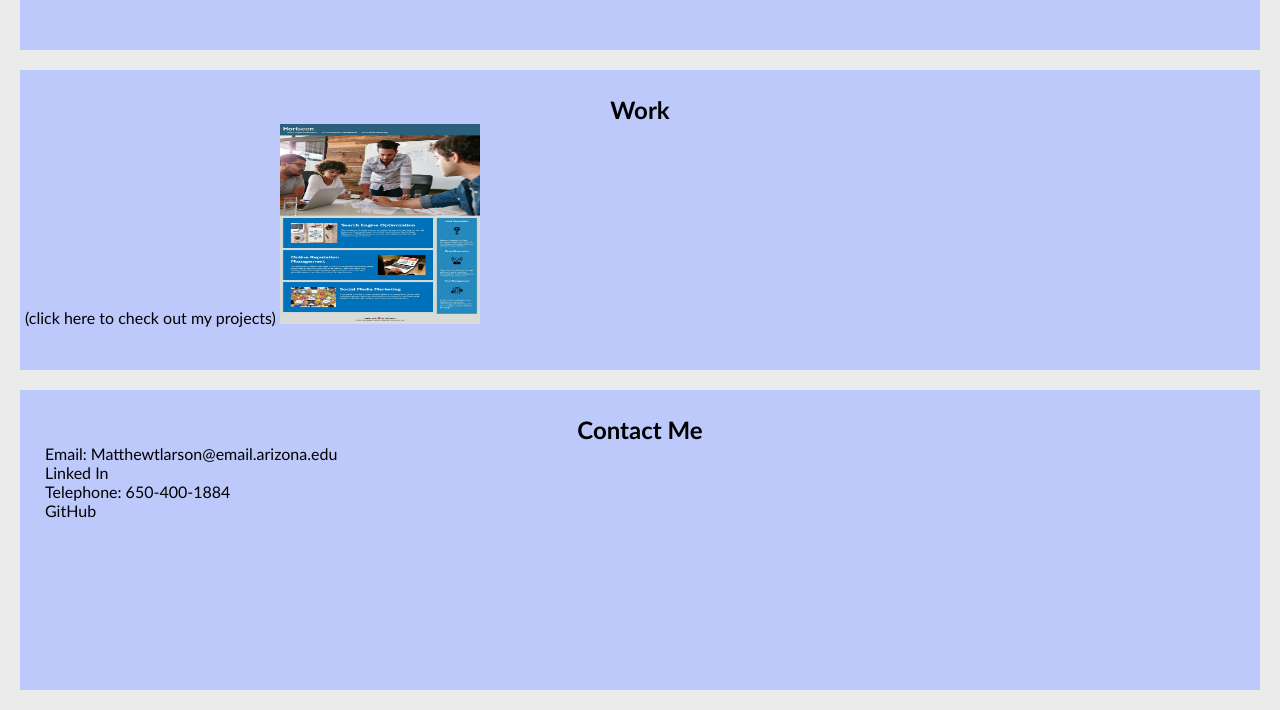
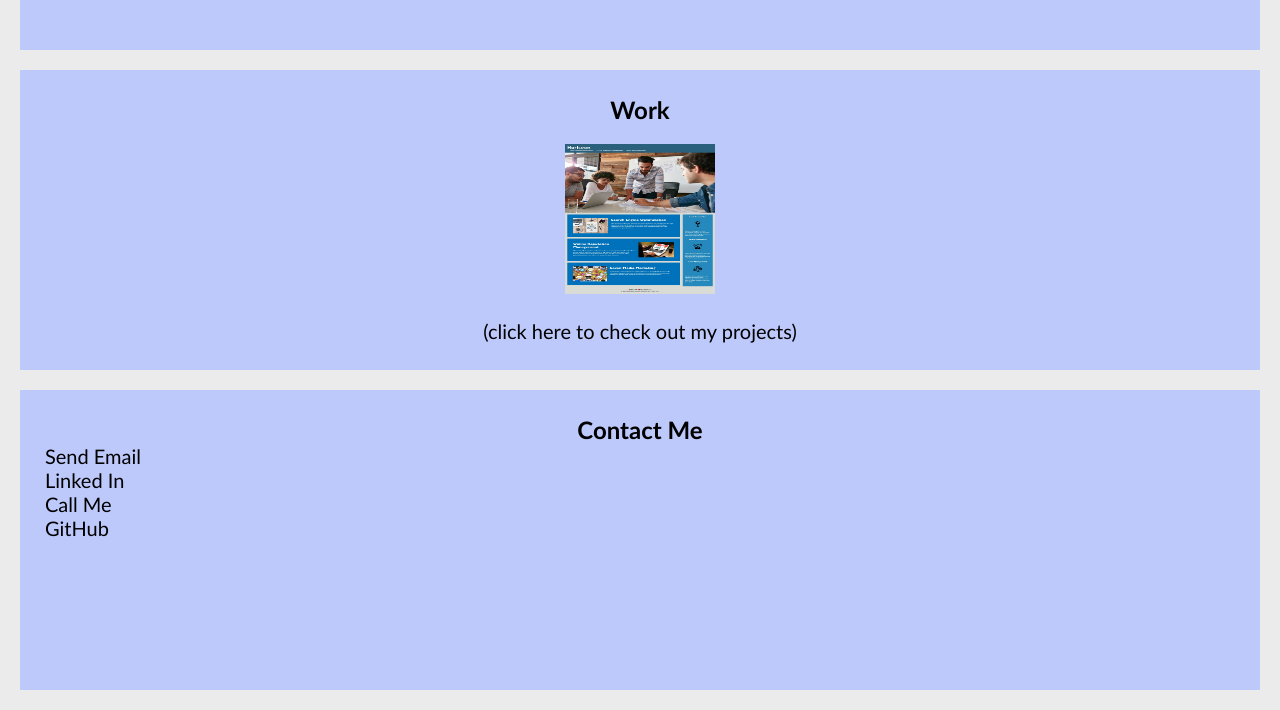
Before and after one commit to matthewtlarson/Business-Portfolio, a plain HTML site: page index.html in a window 1280 px wide. Shown: the part 1183-1893 px from the top of the page. Drawn offline with Linux system fonts and the light colour scheme.

Commit message:
almost done

```diff
--- a/assets/style.css
+++ b/assets/style.css
@@ -26,13 +26,15 @@ a {
 }
 
 img {
-    width: 200px;
-    height: 200px;
+    width: 250px;
+    height: 250px;
+    margin-top: 20px;
 }
 
 p {
     margin: 25px;
     color: rgb(0, 0, 0);
+    font-size: 20px;
 }
 
 .contentheading {
@@ -59,6 +61,7 @@ p {
 
 .contact {
     color: rgb(0, 0, 0);
+    font-size: 20px;
 }
 
 .displaynav {
@@ -136,3 +139,17 @@ p {
 ul {
     list-style-type: none
 }
+
+.center {
+    display: flex;
+    justify-content: center;
+    font-size: 20px;
+}
+
+.projectimage {
+    display: flex;
+    margin-left: auto;
+    margin-right: auto;
+    width: 150px;
+    height: 150px;
+}
--- a/index.html
+++ b/index.html
@@ -43,9 +43,10 @@
     <section class="worksection" id="work">
         <h2 class="contentheading">Work</h2>
             <div class="contentwork">
-                <a href="https://matthewtlarson.github.io/code_refactor/" target="_blank">(click here to check out my projects)
-                <img src="./assets/workex.jpeg" alt="workpt2">
-                    </a>
+                <img class="projectimage" src="./assets/workex.jpeg" alt="workpt2">
+                <p>
+                <a class="center" href="https://matthewtlarson.github.io/code_refactor/" target="_blank">(click here to check out my projects)</a>
+                </p>
             </div>
     </section>
 
@@ -54,13 +55,13 @@
             <div class="content">
                 <ul>
                     <li>
-                        <a class="contact">Email: Matthewtlarson@email.arizona.edu</a>
+                        <a class="contact" href="mailto: matthewtlarson@email.arizona.edu">Send Email</a>
                     </li>
                     <li>
                         <a class="contact" href="https://www.linkedin.com/in/matthew-larson51/" target="_blank">Linked In</a>
                     </li>
                     <li>
-                        <a class="contact">Telephone: 650-400-1884</a>
+                        <a class="contact" href="16504001884">Call Me</a>
                     </li>
                     <li>
                         <a class="contact" href="https://github.com/matthewtlarson" target="_blank">GitHub</a>
```
Also changed, not shown: assets/cat.jpg (deleted), assets/work-holder.jpg (deleted).
